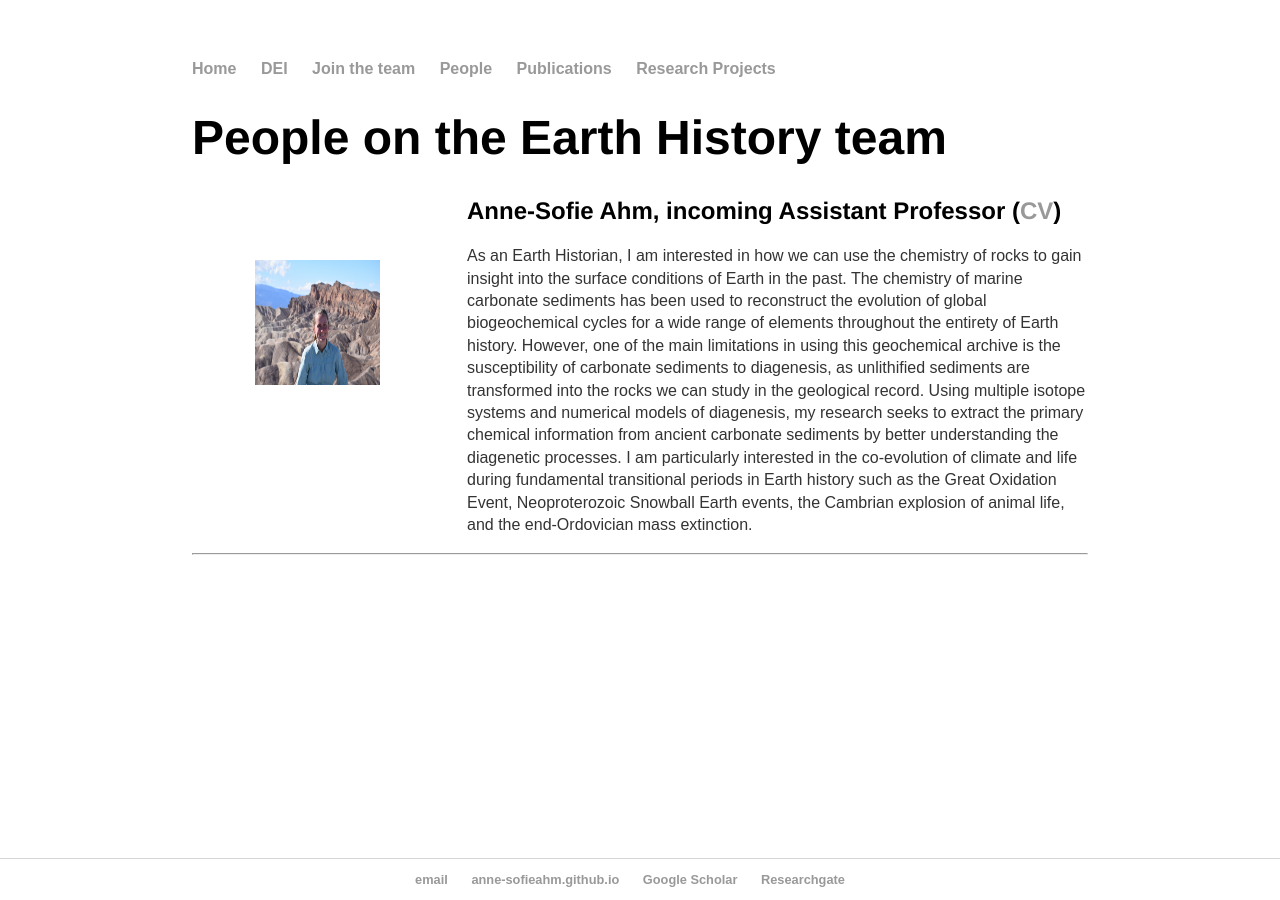
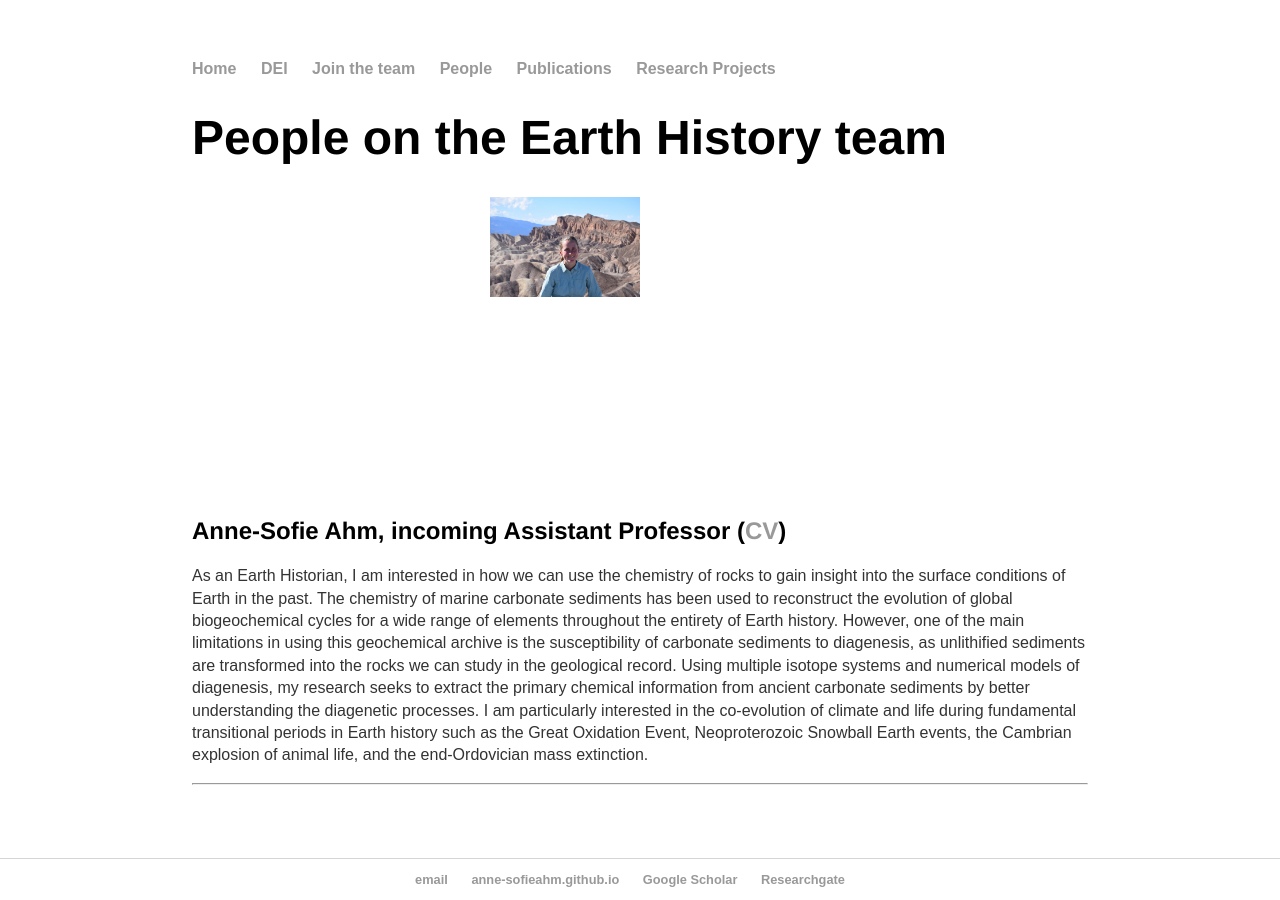
Before and after one commit to Anne-SofieAhm/Anne-SofieAhm.github.io, a Jekyll site: the page built from people/index.html, in a window 1280 px wide. Built offline with Jekyll 4.4.1, drawn with Linux system fonts in a browser that asks for light colours.

Commit message:
Update index.html

```diff
--- a/people/index.html
+++ b/people/index.html
@@ -4,19 +4,15 @@ title: People on the Earth History team
 ---
 
 <h1>{{ page.title }}</h1>
+<div class='holder'>
 
-<div style='display: block;'>
-    <div style='background: url(DSC_0423.JPG) 50% 50% no-repeat;
-    background-size: 50% 50%;
-    width: 250px;
-    height: 250px;
-    border-radius: 50%;
-    float:left;'>
-    </div>
+<div class='rounded'>
+<img src="DSC_0423.JPG">
+</div>
 
 
-<!-- <img src="DSC_0423.JPG" class="rounded"> -->
-<div style='margin-left:275px'>
+
+
 <h2>Anne-Sofie Ahm, incoming Assistant Professor (<a href="../mycv/ASA_CV_2020.pdf">CV</a>)</h2>
 
 <p>
```
